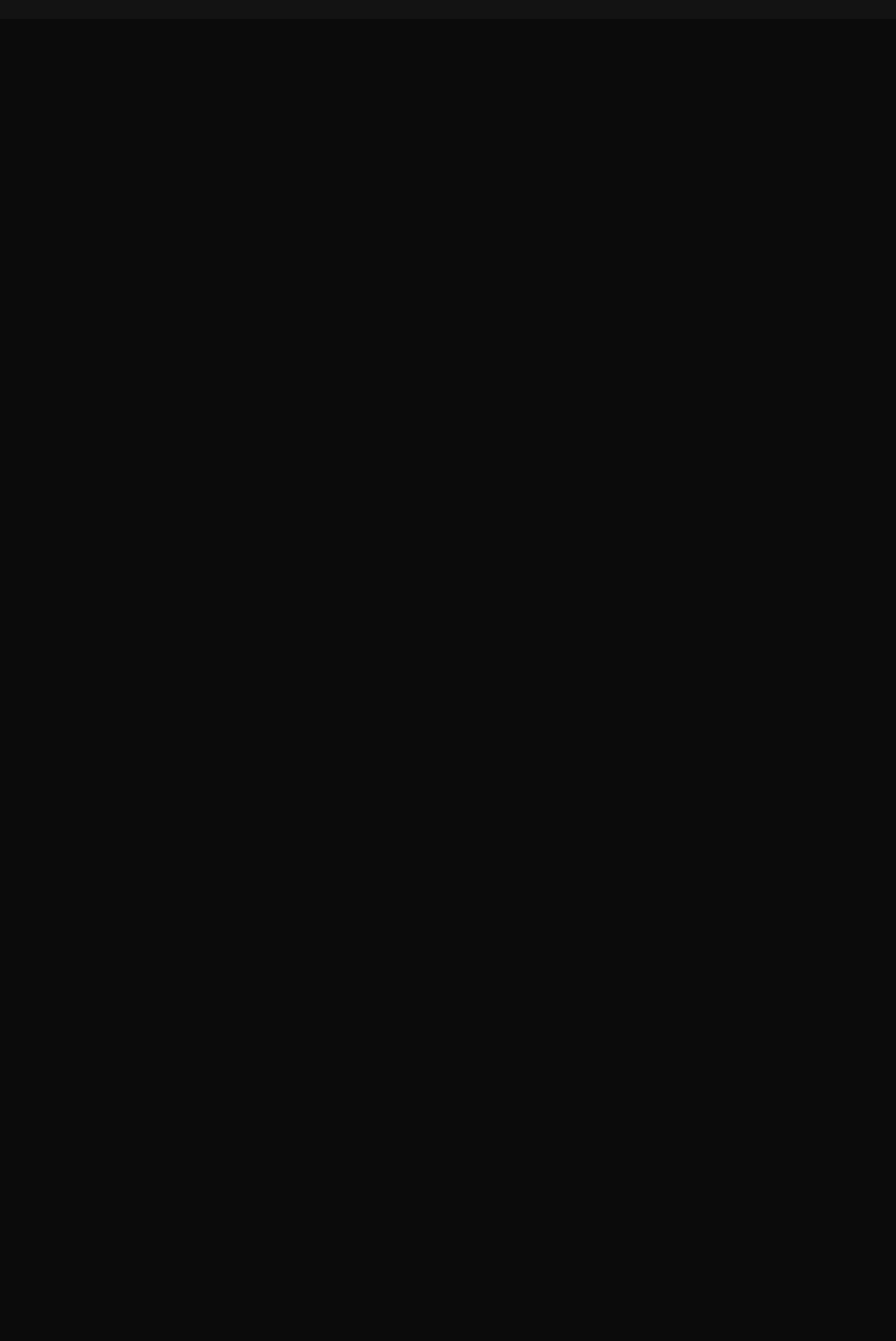
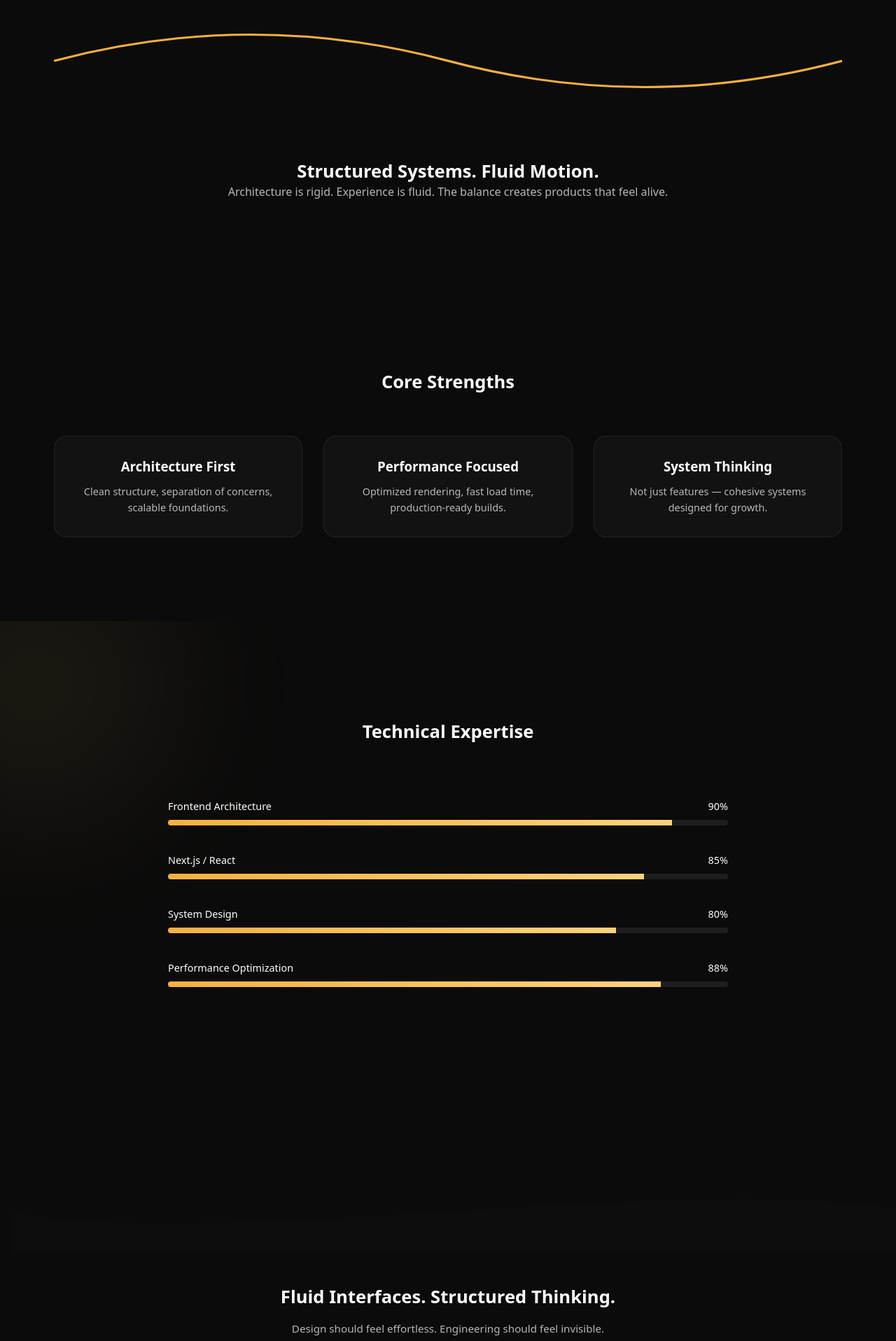
Before and after one commit to iamkamlesh18/freelanceportfolio, a Next.js app: page /freelanceportfolio/ in a window 1280 px wide. Shown: the part 880-2797 px from the top of the page at 70% size. Before the commit the page ends 907 px from the top, so only its background shows below. Built offline with nearby package versions, Linux system fonts and the light colour scheme.

Commit message:
feat: add animated wave divider section to homepage

```diff
--- a/app/page.module.css
+++ b/app/page.module.css
@@ -98,3 +98,220 @@
     transform: translateY(40px);
   }
 }
+
+/* ===== SHAPES SECTION ===== */
+
+.shapesSection {
+  padding: 120px 6%;
+  text-align: center;
+  position: relative;
+  overflow: hidden;
+}
+
+.snakeWrapper {
+  width: 100%;
+  margin-bottom: 60px;
+}
+
+.snake {
+  width: 100%;
+  height: 150px;
+}
+
+.snakePath {
+  fill: none;
+  stroke: var(--accent);
+  stroke-width: 4;
+  stroke-dasharray: 2000;
+  stroke-dashoffset: 2000;
+  animation: drawSnake 3s ease forwards;
+}
+
+@keyframes drawSnake {
+  to {
+    stroke-dashoffset: 0;
+  }
+}
+
+/* Reveal Text Block */
+
+.revealBlock {
+  max-width: 700px;
+  margin: 0 auto;
+  opacity: 0;
+  transform: translateY(40px);
+  animation: reveal 1.2s ease forwards;
+  animation-delay: 1.5s;
+}
+
+@keyframes reveal {
+  to {
+    opacity: 1;
+    transform: translateY(0);
+  }
+}
+
+
+
+/* ===== VALUE SECTION ===== */
+
+.valueSection {
+  padding: 120px 6%;
+  text-align: center;
+}
+
+.valueTitle {
+  margin-bottom: 60px;
+}
+
+.valueGrid {
+  display: grid;
+  grid-template-columns: repeat(auto-fit, minmax(260px, 1fr));
+  gap: 30px;
+}
+
+.valueCard {
+  padding: 30px;
+  border-radius: 18px;
+  background: var(--glass-bg);
+  border: 1px solid var(--border-soft);
+  transition: 0.3s ease;
+}
+
+.valueCard:hover {
+  transform: translateY(-8px);
+  border-color: var(--accent);
+}
+
+.valueCard h3 {
+  margin-bottom: 12px;
+}
+
+.valueCard p {
+  font-size: 0.9rem;
+}
+
+
+
+/* ===== SKILLS SECTION ===== */
+
+.skillsSection {
+  position: relative;
+  padding: 140px 6%;
+  text-align: center;
+  overflow: hidden;
+}
+
+.skillsTitle {
+  margin-bottom: 80px;
+}
+
+/* Background Shapes */
+
+.skillsBackground {
+  position: absolute;
+  top: -200px;
+  left: -200px;
+  width: 500px;
+  height: 500px;
+  background: radial-gradient(circle, var(--accent-soft), transparent 70%);
+  opacity: 0.15;
+  filter: blur(120px);
+  animation: float 10s ease-in-out infinite alternate;
+  z-index: 0;
+}
+
+@keyframes float {
+  from { transform: translateY(0px); }
+  to { transform: translateY(60px); }
+}
+
+.skillsGrid {
+  position: relative;
+  z-index: 1;
+  max-width: 800px;
+  margin: 0 auto;
+  display: grid;
+  gap: 40px;
+}
+
+/* Skill Card */
+
+.skillCard {
+  text-align: left;
+}
+
+.skillHeader {
+  display: flex;
+  justify-content: space-between;
+  margin-bottom: 10px;
+  font-size: 0.9rem;
+}
+
+.progressBar {
+  width: 100%;
+  height: 8px;
+  background: var(--border-soft);
+  border-radius: 20px;
+  overflow: hidden;
+}
+
+.progressFill {
+  height: 100%;
+  background: linear-gradient(
+    90deg,
+    var(--accent),
+    var(--accent-soft)
+  );
+  width: 0;
+  animation: fillBar 1.8s ease forwards;
+}
+
+@keyframes fillBar {
+  from { width: 0; }
+}
+
+
+
+/* ===== FLOW DIVIDER SECTION ===== */
+
+.flowSection {
+  position: relative;
+  padding: 120px 0;
+  text-align: center;
+  overflow: hidden;
+}
+
+.wave {
+  width: 100%;
+  height: 120px;
+}
+
+.wavePath {
+  fill: var(--glass-bg);
+  opacity: 0.4;
+  animation: waveMove 6s ease-in-out infinite alternate;
+}
+
+@keyframes waveMove {
+  from {
+    transform: translateX(-20px);
+  }
+  to {
+    transform: translateX(20px);
+  }
+}
+
+.flowContent {
+  max-width: 700px;
+  margin: 40px auto 0;
+  padding: 0 6%;
+}
+
+.flowContent h2 {
+  margin-bottom: 16px;
+}
+
+.flowContent p {
+  font-size: 0.95rem;
+}
--- a/app/page.tsx
+++ b/app/page.tsx
@@ -12,8 +12,9 @@ export default function Home() {
   }, []);
 
   return (
+    <>
+      {/* HERO */}
       <section className={styles.hero}>
-
         <div className={`${styles.content} ${loaded ? styles.show : ""}`}>
           <h1 className={styles.title}>
             Building Digital <span>Experiences</span>
@@ -35,5 +36,122 @@ export default function Home() {
           </div>
         </div>
       </section>
+
+      {/* SHAPE SECTION */}
+      <section className={styles.shapesSection}>
+        <div className={styles.snakeWrapper}>
+          <svg
+            viewBox="0 0 1000 200"
+            preserveAspectRatio="none"
+            className={styles.snake}
+          >
+            <path
+              d="M0 100 Q250 0 500 100 T1000 100"
+              className={styles.snakePath}
+            />
+          </svg>
+        </div>
+
+        <div className={styles.revealBlock}>
+          <h2>Structured Systems. Fluid Motion.</h2>
+          <p>
+            Architecture is rigid. Experience is fluid.
+            The balance creates products that feel alive.
+          </p>
+        </div>
+      </section>
+
+      {/* VALUE SECTION */}
+      <section className={styles.valueSection}>
+        <h2 className={styles.valueTitle}>
+          Core Strengths
+        </h2>
+
+        <div className={styles.valueGrid}>
+          <div className={styles.valueCard}>
+            <h3>Architecture First</h3>
+            <p>
+              Clean structure, separation of concerns,
+              scalable foundations.
+            </p>
+          </div>
+
+          <div className={styles.valueCard}>
+            <h3>Performance Focused</h3>
+            <p>
+              Optimized rendering, fast load time,
+              production-ready builds.
+            </p>
+          </div>
+
+          <div className={styles.valueCard}>
+            <h3>System Thinking</h3>
+            <p>
+              Not just features — cohesive systems
+              designed for growth.
+            </p>
+          </div>
+        </div>
+      </section>
+
+      {/* SKILLS SECTION */}
+      <section className={styles.skillsSection}>
+        <div className={styles.skillsBackground}></div>
+
+        <h2 className={styles.skillsTitle}>
+          Technical Expertise
+        </h2>
+
+        <div className={styles.skillsGrid}>
+          <Skill name="Frontend Architecture" level={90} />
+          <Skill name="Next.js / React" level={85} />
+          <Skill name="System Design" level={80} />
+          <Skill name="Performance Optimization" level={88} />
+        </div>
+      </section>
+
+            {/* FLOW DIVIDER SECTION */}
+      <section className={styles.flowSection}>
+        <svg
+          viewBox="0 0 1440 200"
+          className={styles.wave}
+          preserveAspectRatio="none"
+        >
+          <path
+            d="M0,100 C300,200 1100,0 1440,100 L1440,200 L0,200 Z"
+            className={styles.wavePath}
+          />
+        </svg>
+
+        <div className={styles.flowContent}>
+          <h2>Fluid Interfaces. Structured Thinking.</h2>
+          <p>
+            Design should feel effortless.
+            Engineering should feel invisible.
+          </p>
+        </div>
+      </section>
+
+
+    </>
+
+  );
+
+  function Skill({ name, level }: { name: string; level: number }) {
+  return (
+    <div className={styles.skillCard}>
+      <div className={styles.skillHeader}>
+        <span>{name}</span>
+        <span>{level}%</span>
+      </div>
+
+      <div className={styles.progressBar}>
+        <div
+          className={styles.progressFill}
+          style={{ width: `${level}%` }}
+        />
+      </div>
+    </div>
   );
 }
+}
```
Also changed, not shown: FULL_PROJECT_DUMP.txt. Lines whose indentation alone changed are shown as unchanged.
